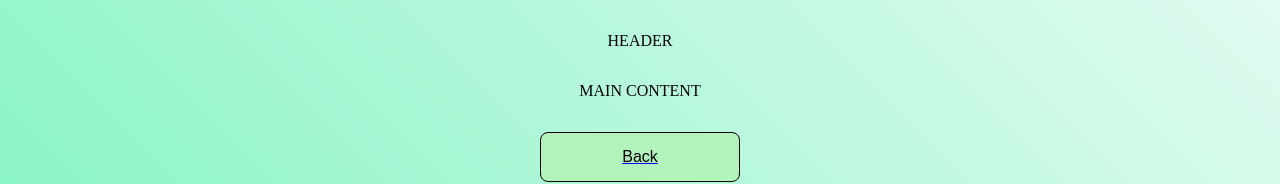
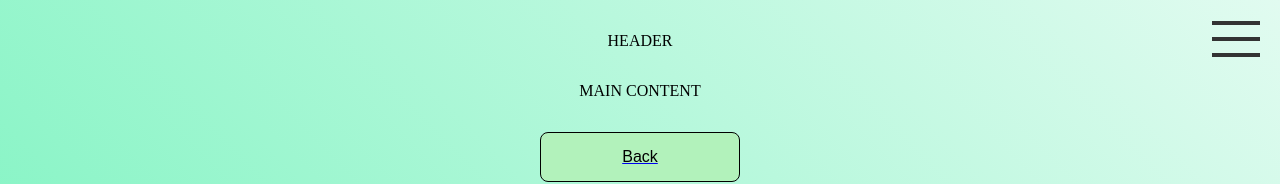
Before and after one commit to AndriusCa/23-mobile-app-cra, a React (Create React App) app: page /contentpage in a window 1280 px wide. Shown: the top 184 px of the page. Built offline with nearby package versions, Linux system fonts and the light colour scheme.

Commit message:
burger component

```diff
--- /dev/null
+++ b/src/components/burger/Burger.jsx
@@ -0,0 +1,12 @@
+import React from 'react';
+import style from "../../components/burger/Burger.module.css";
+
+export function Burger() {
+    return (
+        <button className={style.burger}>
+            <div className={style.line}></div>
+            <div className={style.line}></div>
+            <div className={style.line}></div>
+        </button>
+    );
+}
--- /dev/null
+++ b/src/components/burger/Burger.module.css
@@ -0,0 +1,20 @@
+.burger {
+    background: none;
+    border: none;
+    cursor: pointer;
+    display: flex;
+    flex-direction: column;
+    justify-content: space-around;
+    height: 3rem;
+    width: 3rem;
+    position: fixed;
+    top: 15px;
+    right: 20px;
+    z-index: 2;
+}
+
+.line {
+    width: 3rem;
+    height: 0.25rem;
+    background: #333;
+}
--- a/src/pages/contentPage/ContentPage.jsx
+++ b/src/pages/contentPage/ContentPage.jsx
@@ -1,10 +1,12 @@
-import { Link } from "react-router-dom"
-import { Button } from "../../components/button/Button"
-import style from "../../pages/contentPage/ContentPage.module.css"
+import { Link } from "react-router-dom";
+import { Button } from "../../components/button/Button";
+import style from "../../pages/contentPage/ContentPage.module.css";
+import { Burger } from "../../components/burger/Burger";
 
 export function ContentPage() {
   return (
     <div className={style.content}>
+      <Burger />
       <div>HEADER</div>
       <div>MAIN CONTENT</div>
       <Link to="/">
```
